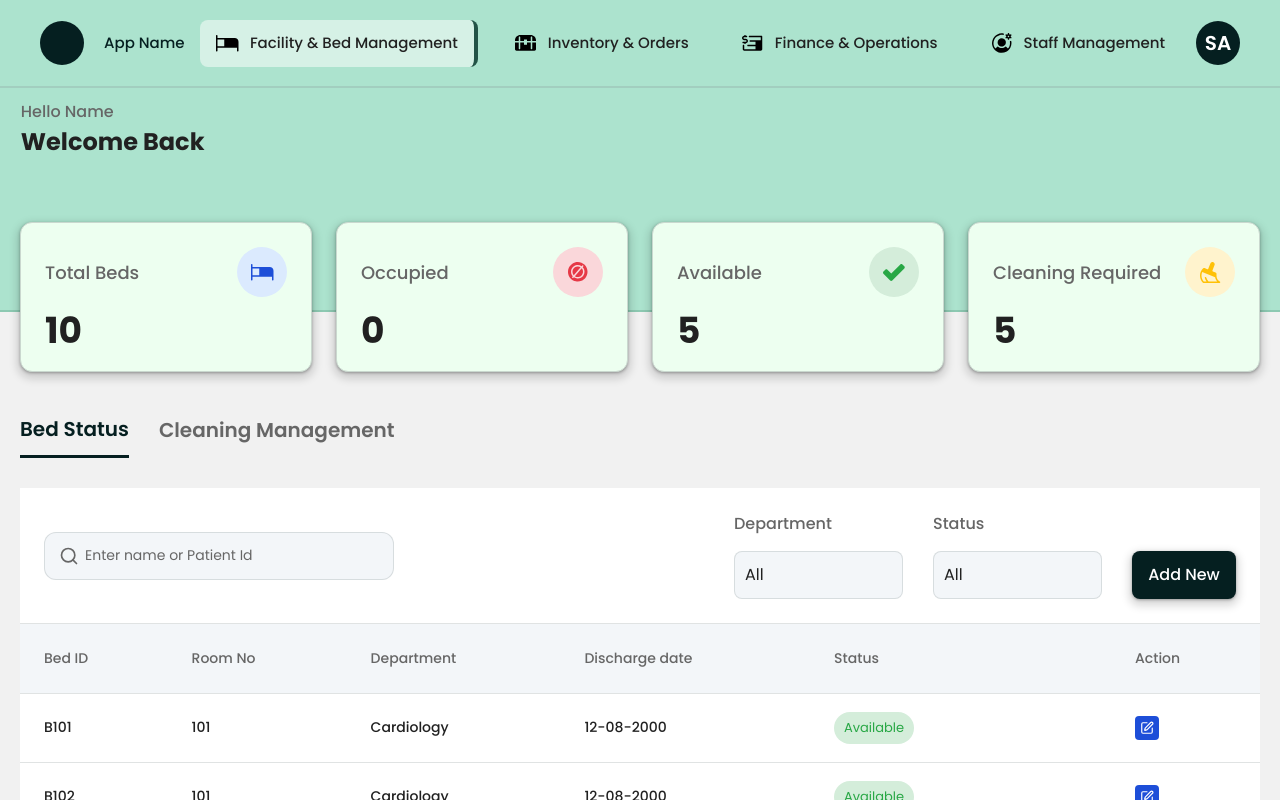
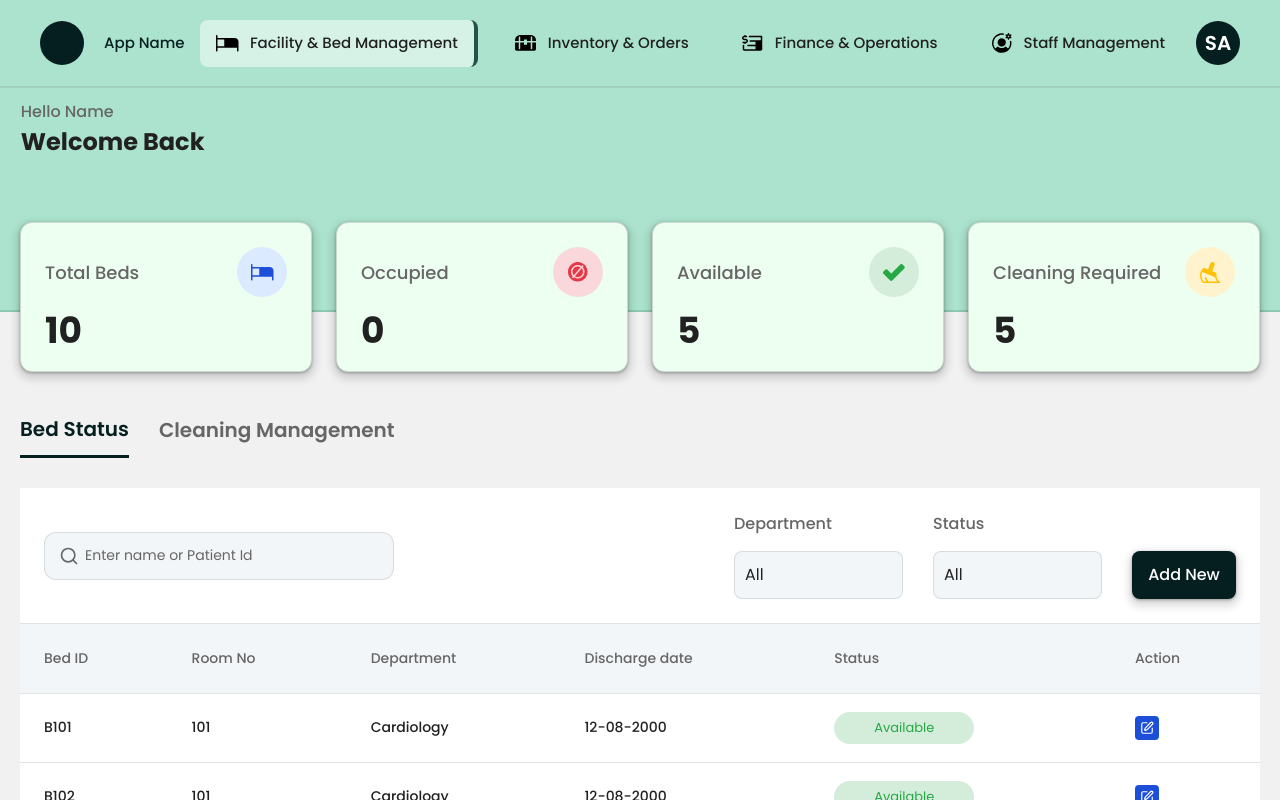
Before and after one commit to jeswin-rooks/HMS-Admin, a React (Vite) app in the folder Frontend/: page /dashboard in a window 1280 px wide. Built offline with nearby package versions, Linux system fonts and the light colour scheme; the HTML template or start-up script is replaced by a standard one.

Commit message:
status size fixed

```diff
--- a/Frontend/src/components/facility/BedManagementTable.jsx
+++ b/Frontend/src/components/facility/BedManagementTable.jsx
@@ -172,7 +172,7 @@ const BedManagementTable = ({
                       ))}
                     </select>
                   ) : (
-                    <span className={`px-[10px] py-[4px] h-[32px] inline-flex flex-row items-center gap-[6px] text-[13px] leading-[24px] rounded-full ${
+                    <span className={`px-[10px] py-[4px] h-[32px] w-[140px] inline-flex items-center justify-center text-center text-[13px] leading-[24px] rounded-full ${
                       bed.status === 'Available' ? 'bg-[#D4EDDA] text-[#28A745]' :
                       bed.status === 'Cleaning Required' ? 'bg-[#FAD7DA] text-[#E63946]' : 'bg-[#FFF3CD] text-[#A16207]'
                     }`}>
--- a/Frontend/src/components/finance/ExpensesTab.jsx
+++ b/Frontend/src/components/finance/ExpensesTab.jsx
@@ -333,7 +333,7 @@ const ExpensesTab = ({ activeSubTab, onSubTabChange, expensesData }) => {
                     <td className="py-[14px] px-[20px] text-[13px] text-[#212121] whitespace-nowrap">{item['Salary Month']}</td>
                     <td className="py-[14px] px-[20px] text-[13px] text-[#212121] whitespace-nowrap">{item['Invoice Id']}</td>
                     <td className="py-[14px] px-[20px] whitespace-nowrap">
-                      <div className={`px-[12px] py-[4px] rounded-full inline-flex items-center gap-[6px] text-[12px] font-medium
+                      <div className={`px-[10px] py-[4px] w-[120px] rounded-full inline-flex items-center justify-center gap-[6px] text-[12px] font-medium
                         ${item.paymentMethod === 'Card' ? 'bg-[#E1EFFF] text-[#416BFF]' :
                           item.paymentMethod === 'UPI'  ? 'bg-[#EBE2FF] text-[#9D4DFF]' :
                           'bg-[#D8F5E5] text-[#34A853]'}`}>
@@ -368,7 +368,7 @@ const ExpensesTab = ({ activeSubTab, onSubTabChange, expensesData }) => {
                       <span className="text-[11px] text-[#666666]">PID: {item.pid}</span>
                     </td>
                     <td className="py-[14px] px-[20px] whitespace-nowrap">
-                      <div className={`px-[12px] py-[4px] rounded-full inline-flex items-center gap-[6px] text-[12px] font-medium
+                      <div className={`px-[12px] py-[4px] w-[120px] rounded-full inline-flex items-center justify-center gap-[6px] text-[12px] font-medium
                         ${item.paymentMethod === 'Card' ? 'bg-[#E1EFFF] text-[#416BFF]' :
                           item.paymentMethod === 'UPI'  ? 'bg-[#EBE2FF] text-[#9D4DFF]' :
                           'bg-[#D8F5E5] text-[#34A853]'}`}>
```
